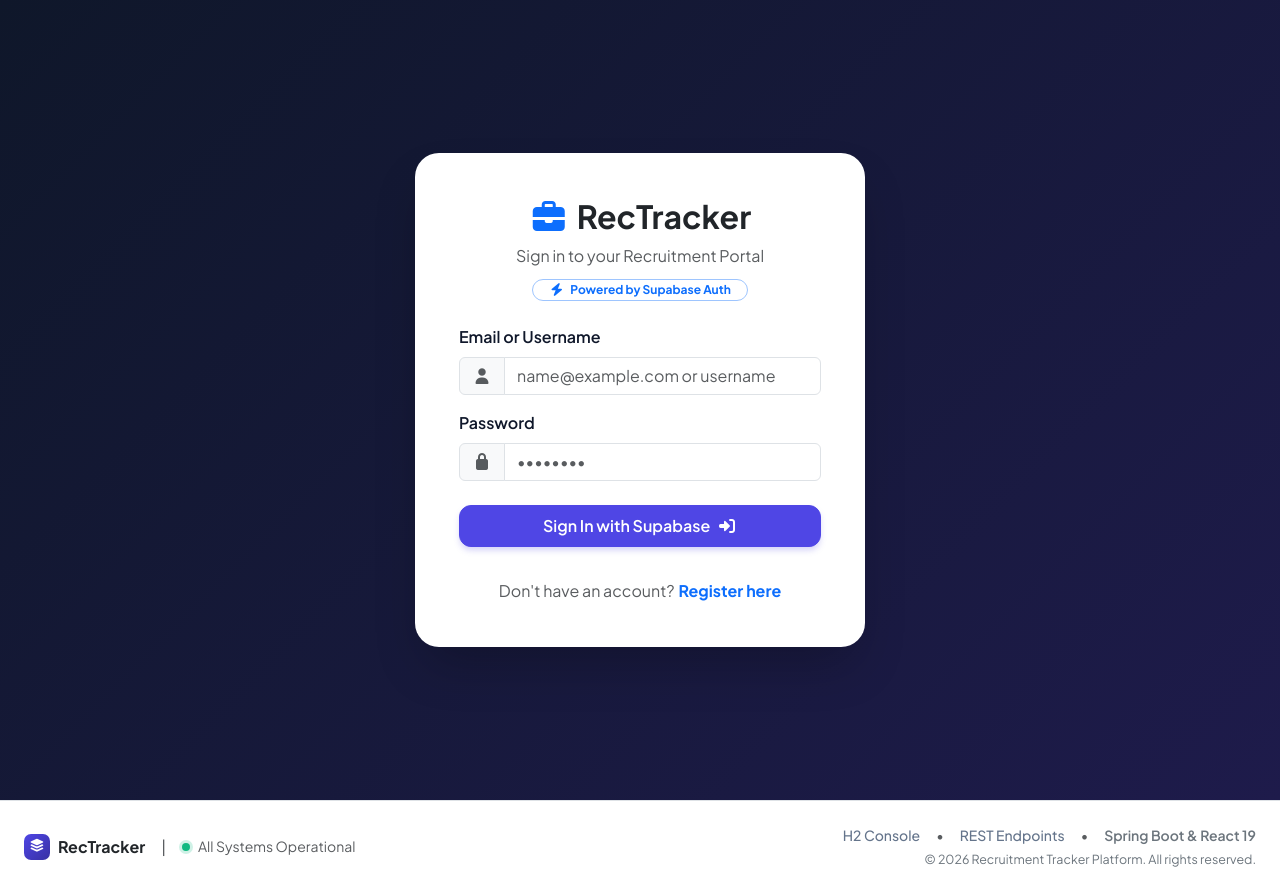
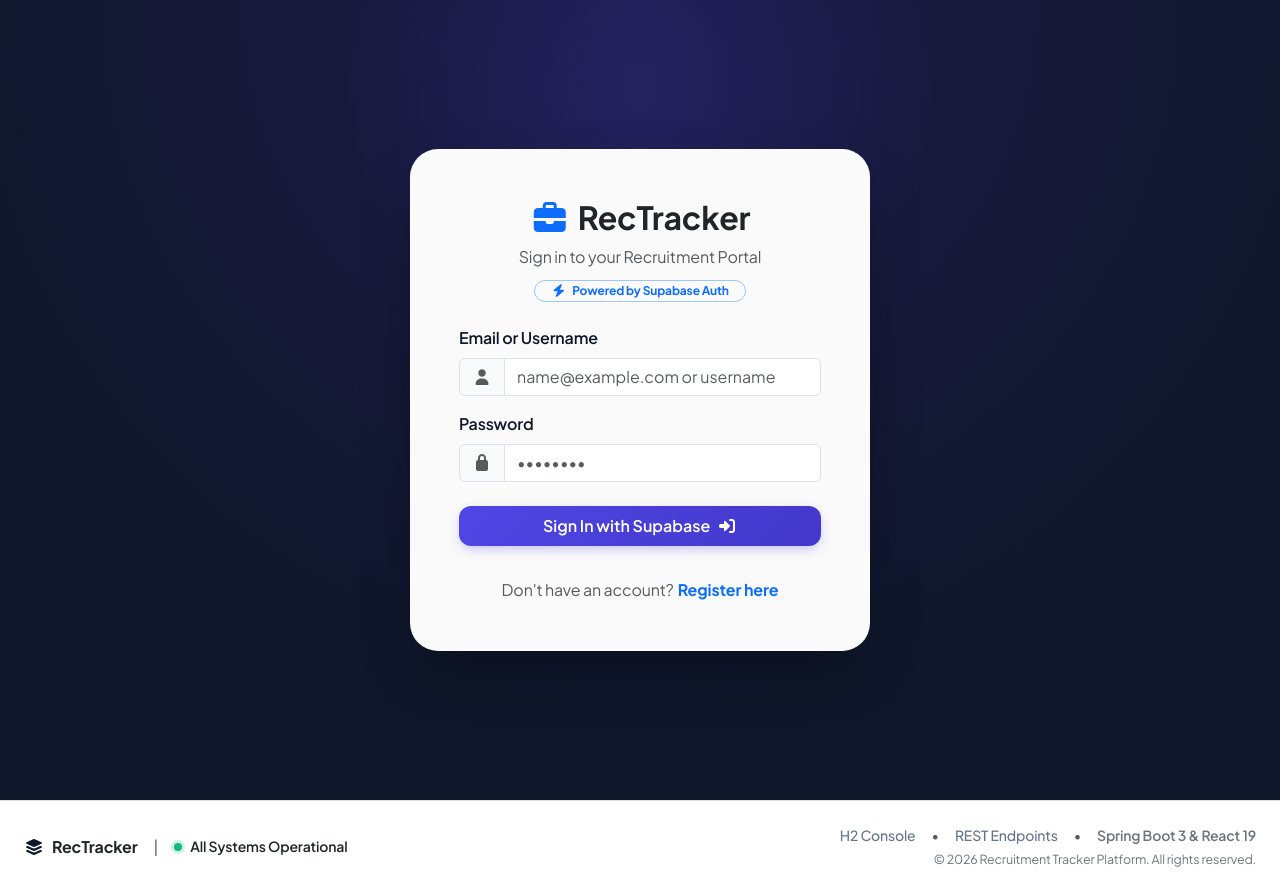
Before and after one commit to Rayyan-x95/Recruitment-Tracker, a React (Vite) app in the folder frontend/: page /login in a window 1280 px wide. Built offline with nearby package versions, Linux system fonts and the light colour scheme; no server answers; the HTML template or start-up script is replaced by a standard one.

Commit message:
Redo UI professionally like a modern enterprise SaaS platform

```diff
--- a/frontend/index.html
+++ b/frontend/index.html
@@ -4,7 +4,13 @@
     <meta charset="UTF-8" />
     <link rel="icon" type="image/svg+xml" href="/favicon.svg" />
     <meta name="viewport" content="width=device-width, initial-scale=1.0" />
-    <title>RecTracker - Recruitment & Candidate Pipeline Management</title>
+    <title>RecTracker - Talent Acquisition & Pipeline SaaS Platform</title>
+    <!-- Google Fonts -->
+    <link rel="preconnect" href="https://fonts.googleapis.com">
+    <link rel="preconnect" href="https://fonts.gstatic.com" crossorigin>
+    <link href="https://fonts.googleapis.com/css2?family=Plus+Jakarta+Sans:wght@300;400;500;600;700;800&family=Inter:wght@300;400;500;600;700&display=swap" rel="stylesheet">
+    <!-- FontAwesome icons -->
+    <link rel="stylesheet" href="https://cdnjs.cloudflare.com/ajax/libs/font-awesome/6.5.1/css/all.min.css" />
   </head>
   <body>
     <div id="root"></div>
--- a/frontend/src/components/Footer.jsx
+++ b/frontend/src/components/Footer.jsx
@@ -1,4 +1,5 @@
 import React from 'react';
+import { API_BASE_URL } from '../api/axiosConfig';
 
 const Footer = () => {
     return (
@@ -16,18 +17,18 @@
                         <span className="text-muted d-none d-sm-inline">|</span>
                         <div className="d-flex align-items-center gap-2 text-muted small">
                             <span className="status-dot-green"></span>
-                            <span>All Systems Operational</span>
+                            <span className="fw-semibold text-dark">All Systems Operational</span>
                         </div>
                     </div>
 
                     {/* Right: Technical Specs & Copyright */}
                     <div className="col-md-6 text-md-end text-muted small">
                         <div className="d-flex flex-wrap align-items-center justify-content-md-end gap-3 mb-1">
-                            <a href="http://localhost:8080/h2-console" target="_blank" rel="noreferrer" className="footer-link">H2 Console</a>
+                            <a href={`${API_BASE_URL.replace('/api', '')}/h2-console`} target="_blank" rel="noreferrer" className="footer-link">H2 Console</a>
                             <span>•</span>
-                            <a href="http://localhost:8080/api/candidates" target="_blank" rel="noreferrer" className="footer-link">REST Endpoints</a>
+                            <a href={`${API_BASE_URL}/candidates`} target="_blank" rel="noreferrer" className="footer-link">REST Endpoints</a>
                             <span>•</span>
-                            <span className="text-secondary fw-semibold">Spring Boot & React 19</span>
+                            <span className="text-secondary fw-semibold">Spring Boot 3 & React 19</span>
                         </div>
                         <p className="mb-0 text-secondary" style={{ fontSize: '0.78rem' }}>
                             &copy; {new Date().getFullYear()} Recruitment Tracker Platform. All rights reserved.
--- a/frontend/src/index.css
+++ b/frontend/src/index.css
@@ -1,4 +1,4 @@
-@import url('https://fonts.googleapis.com/css2?family=Plus+Jakarta+Sans:ital,wght@0,300;0,400;0,500;0,600;0,700;0,800;1,400&display=swap');
+@import url('https://fonts.googleapis.com/css2?family=Plus+Jakarta+Sans:wght@300;400;500;600;700;800&family=Inter:wght@300;400;500;600;700&display=swap');
 @import 'bootstrap/dist/css/bootstrap.min.css';
 @import '@fortawesome/fontawesome-free/css/all.min.css';
 
@@ -7,23 +7,39 @@
     --primary-hover: #4338ca;
     --primary-light: #eef2ff;
     --primary-border: #c7d2fe;
-    --secondary-color: #0f172a;
+
+    --accent-cyan: #06b6d4;
+    --accent-emerald: #10b981;
+    --accent-amber: #f59e0b;
+    --accent-rose: #f43f5e;
+    --accent-violet: #8b5cf6;
+
+    --dark-surface: #0f172a;
+    --dark-card: #1e293b;
     --bg-body: #f8fafc;
     --card-bg: #ffffff;
     --border-color: #e2e8f0;
+    --border-subtle: #f1f5f9;
+
     --text-main: #0f172a;
     --text-muted: #64748b;
-    --shadow-sm: 0 1px 3px rgba(0, 0, 0, 0.05);
-    --shadow-md: 0 4px 6px -1px rgba(0, 0, 0, 0.07), 0 2px 4px -1px rgba(0, 0, 0, 0.04);
-    --shadow-lg: 0 10px 25px -5px rgba(15, 23, 42, 0.08), 0 8px 10px -6px rgba(15, 23, 42, 0.04);
+    --text-light: #94a3b8;
+
+    --shadow-xs: 0 1px 2px 0 rgba(15, 23, 42, 0.03);
+    --shadow-sm: 0 1px 3px 0 rgba(15, 23, 42, 0.06), 0 1px 2px -1px rgba(15, 23, 42, 0.04);
+    --shadow-md: 0 4px 6px -1px rgba(15, 23, 42, 0.08), 0 2px 4px -2px rgba(15, 23, 42, 0.04);
+    --shadow-lg: 0 10px 25px -5px rgba(15, 23, 42, 0.1), 0 8px 10px -6px rgba(15, 23, 42, 0.04);
+    --shadow-xl: 0 20px 30px -10px rgba(15, 23, 42, 0.15);
 }
 
 body {
-    font-family: 'Plus Jakarta Sans', sans-serif;
+    font-family: 'Plus Jakarta Sans', 'Inter', -apple-system, BlinkMacSystemFont, sans-serif;
     background-color: var(--bg-body);
     color: var(--text-main);
     min-height: 100vh;
     -webkit-font-smoothing: antialiased;
+    -moz-osx-font-smoothing: grayscale;
+    letter-spacing: -0.01em;
 }
 
 #root {
@@ -32,108 +48,98 @@
     min-height: 100vh;
 }
 
-/* Minimal Professional Navbar & Footer */
+/* ==================== SAAS STICKY NAVIGATION ==================== */
 .navbar-sticky-wrapper {
     position: sticky;
     top: 0;
-    z-index: 1020;
+    z-index: 1030;
 }
 
 .navbar-minimal {
-    background: rgba(255, 255, 255, 0.94);
-    -webkit-backdrop-filter: blur(12px);
-    backdrop-filter: blur(12px);
-    border-bottom: 1px solid #e2e8f0;
+    background: rgba(255, 255, 255, 0.88);
+    -webkit-backdrop-filter: blur(16px) saturate(180%);
+    backdrop-filter: blur(16px) saturate(180%);
+    border-bottom: 1px solid rgba(226, 232, 240, 0.8);
     padding: 0.65rem 0;
-    box-shadow: 0 1px 3px rgba(15, 23, 42, 0.04);
+    box-shadow: var(--shadow-xs);
+    transition: background-color 0.2s ease, border-color 0.2s ease;
 }
 
 .navbar-brand-minimal {
     display: flex;
     align-items: center;
-    gap: 0.55rem;
+    gap: 0.65rem;
     text-decoration: none;
 }
 
 .brand-icon-sq {
-    width: 34px;
-    height: 34px;
-    background: linear-gradient(135deg, #4f46e5 0%, #3730a3 100%);
+    width: 36px;
+    height: 36px;
+    background: linear-gradient(135deg, #4f46e5 0%, #06b6d4 100%);
     color: #ffffff;
-    border-radius: 9px;
+    border-radius: 10px;
     display: flex;
     align-items: center;
     justify-content: center;
-    font-size: 1rem;
-    box-shadow: 0 3px 6px -1px rgba(79, 70, 229, 0.3);
-}
-
-.brand-icon-sm {
-    width: 26px;
-    height: 26px;
-    background: linear-gradient(135deg, #4f46e5 0%, #3730a3 100%);
-    color: #ffffff;
-    border-radius: 7px;
-    display: flex;
-    align-items: center;
-    justify-content: center;
-    font-size: 0.8rem;
+    font-size: 1.05rem;
+    box-shadow: 0 4px 12px -2px rgba(79, 70, 229, 0.35);
 }
 
 .brand-text {
     font-weight: 800;
-    font-size: 1.25rem;
-    letter-spacing: -0.4px;
-    color: #0f172a;
+    font-size: 1.28rem;
+    letter-spacing: -0.5px;
+    color: var(--dark-surface);
 }
 
 .brand-badge {
-    font-size: 0.65rem;
+    font-size: 0.62rem;
     font-weight: 700;
-    background: #eef2ff;
-    color: #4f46e5;
-    border: 1px solid #c7d2fe;
-    padding: 0.12rem 0.45rem;
+    background: linear-gradient(135deg, #eef2ff 0%, #e0e7ff 100%);
+    color: var(--primary-color);
+    border: 1px solid var(--primary-border);
+    padding: 0.15rem 0.5rem;
     border-radius: 6px;
     text-transform: uppercase;
-    letter-spacing: 0.5px;
+    letter-spacing: 0.6px;
 }
 
 .nav-link-minimal {
     font-weight: 600;
     font-size: 0.88rem;
-    color: #64748b;
-    padding: 0.5rem 0.85rem;
-    border-radius: 8px;
+    color: var(--text-muted);
+    padding: 0.5rem 0.9rem;
+    border-radius: 10px;
     text-decoration: none;
-    transition: all 0.15s ease;
+    transition: all 0.2s cubic-bezier(0.4, 0, 0.2, 1);
     display: inline-flex;
     align-items: center;
 }
 
 .nav-link-minimal:hover {
-    color: #0f172a;
+    color: var(--dark-surface);
     background-color: #f1f5f9;
 }
 
 .nav-link-minimal.active {
-    color: #4f46e5;
-    background-color: #eef2ff;
+    color: var(--primary-color);
+    background-color: var(--primary-light);
     font-weight: 700;
 }
 
 .user-profile-btn {
     background: #ffffff;
-    border: 1px solid #e2e8f0;
+    border: 1px solid var(--border-color);
     border-radius: 30px;
     padding: 0.3rem 0.85rem 0.3rem 0.35rem;
     transition: all 0.2s ease;
-    box-shadow: 0 1px 2px rgba(0, 0, 0, 0.04);
+    box-shadow: var(--shadow-xs);
 }
 
 .user-profile-btn:hover, .user-profile-btn:focus {
     background: #f8fafc;
     border-color: #cbd5e1;
+    box-shadow: var(--shadow-sm);
 }
 
 .avatar-circle {
@@ -143,91 +149,60 @@
     background: linear-gradient(135deg, #4f46e5 0%, #6366f1 100%);
     color: #ffffff;
     font-weight: 700;
-    font-size: 0.78rem;
+    font-size: 0.8rem;
     display: flex;
     align-items: center;
     justify-content: center;
     letter-spacing: 0.5px;
+    box-shadow: 0 2px 5px rgba(79, 70, 229, 0.25);
 }
 
 .user-name-text {
     font-size: 0.82rem;
     font-weight: 700;
-    color: #0f172a;
+    color: var(--dark-surface);
 }
 
 .user-role-sub {
     font-size: 0.65rem;
-    font-weight: 600;
-    color: #64748b;
+    font-weight: 700;
+    color: var(--text-muted);
     text-transform: uppercase;
     letter-spacing: 0.4px;
 }
 
 .dropdown-menu-minimal {
-    border-radius: 12px;
-    border: 1px solid #e2e8f0;
-    box-shadow: var(--shadow-lg) !important;
-    padding: 0.4rem 0;
-    min-width: 230px;
+    border-radius: 14px;
+    border: 1px solid var(--border-color);
+    box-shadow: var(--shadow-xl) !important;
+    padding: 0.5rem 0;
+    min-width: 240px;
+    animation: dropdownFade 0.2s ease-out;
 }
 
-.transition-transform {
-    transition: transform 0.2s ease;
+@keyframes dropdownFade {
+    from { opacity: 0; transform: translateY(-8px); }
+    to { opacity: 1; transform: translateY(0); }
 }
 
-.rotate-180 {
-    transform: rotate(180deg);
-}
-
-.fs-xs {
-    font-size: 0.72rem;
-}
-
-/* Footer Minimal */
-.footer-minimal {
-    background-color: #ffffff;
-    border-top: 1px solid #e2e8f0;
-}
-
-.status-dot-green {
-    width: 8px;
-    height: 8px;
-    border-radius: 50%;
-    background-color: #10b981;
-    display: inline-block;
-    box-shadow: 0 0 0 3px rgba(16, 185, 129, 0.2);
-}
-
-.footer-link {
-    color: #64748b;
-    text-decoration: none;
-    font-weight: 500;
-    transition: color 0.15s ease;
-}
-
-.footer-link:hover {
-    color: #4f46e5;
-    text-decoration: underline;
-}
-
-/* Cards */
+/* ==================== SAAS CARDS & CONTAINERS ==================== */
 .card-custom {
     background-color: var(--card-bg);
     border: 1px solid var(--border-color);
-    border-radius: 18px;
+    border-radius: 20px;
     box-shadow: var(--shadow-sm);
-    transition: transform 0.2s ease, box-shadow 0.2s ease;
+    transition: transform 0.2s ease, box-shadow 0.2s ease, border-color 0.2s ease;
 }
 
 .card-custom:hover {
+    border-color: #cbd5e1;
     box-shadow: var(--shadow-md);
 }
 
 .card-header-custom {
     background-color: transparent;
     border-bottom: 1px solid var(--border-color);
-    padding: 1.25rem 1.5rem;
+    padding: 1.25rem 1.6rem;
     font-weight: 700;
     font-size: 1.05rem;
     display: flex;
@@ -238,28 +213,45 @@
 /* Stat Cards */
 .stat-card {
     border: 1px solid var(--border-color);
-    border-radius: 18px;
-    padding: 1.5rem;
+    border-radius: 20px;
+    padding: 1.6rem;
     background: #ffffff;
     box-shadow: var(--shadow-sm);
-    transition: transform 0.25s ease, box-shadow 0.25s ease;
+    transition: transform 0.25s cubic-bezier(0.4, 0, 0.2, 1), box-shadow 0.25s ease, border-color 0.25s ease;
     position: relative;
     overflow: hidden;
+}
+
+.stat-card::after {
+    content: '';
+    position: absolute;
+    top: 0;
+    left: 0;
+    right: 0;
+    height: 4px;
+    background: transparent;
+    transition: background 0.25s ease;
 }
 
 .stat-card:hover {
     transform: translateY(-4px);
     box-shadow: var(--shadow-lg);
+    border-color: #cbd5e1;
 }
 
+.stat-card.candidates::after { background: linear-gradient(90deg, #4f46e5, #6366f1); }
+.stat-card.interviews::after { background: linear-gradient(90deg, #0284c7, #38bdf8); }
+.stat-card.offers::after { background: linear-gradient(90deg, #d97706, #fbbf24); }
+.stat-card.hires::after { background: linear-gradient(90deg, #16a34a, #4ade80); }
+
 .stat-card .stat-icon {
-    width: 54px;
-    height: 54px;
-    border-radius: 14px;
+    width: 52px;
+    height: 52px;
+    border-radius: 16px;
     display: flex;
     align-items: center;
     justify-content: center;
-    font-size: 1.45rem;
+    font-size: 1.4rem;
     margin-bottom: 1rem;
 }
 
@@ -269,26 +261,26 @@
 .stat-card.hires .stat-icon { background: #dcfce7; color: #16a34a; }
 
 .stat-card .stat-value {
-    font-size: 2.1rem;
+    font-size: 2.2rem;
     font-weight: 800;
     line-height: 1;
-    color: var(--text-main);
-    letter-spacing: -0.5px;
+    color: var(--dark-surface);
+    letter-spacing: -0.6px;
 }
 
 .stat-card .stat-label {
-    font-size: 0.82rem;
+    font-size: 0.8rem;
     font-weight: 700;
     color: var(--text-muted);
     text-transform: uppercase;
     letter-spacing: 0.6px;
-    margin-top: 0.4rem;
+    margin-top: 0.45rem;
 }
 
-/* Status Badges */
+/* ==================== BADGES & PILLS ==================== */
 .badge-status {
-    padding: 0.42em 0.85em;
-    font-size: 0.76rem;
+    padding: 0.45em 0.9em;
+    font-size: 0.75rem;
     font-weight: 700;
     border-radius: 30px;
     text-transform: uppercase;
@@ -311,13 +303,12 @@
 .badge-pending { background-color: #fef3c7; color: #b45309; border: 1px solid #fde68a; }
 .badge-accepted { background-color: #dcfce7; color: #15803d; border: 1px solid #bbf7d0; }
 
-/* Skill Pills */
 .skill-pill {
     background-color: #f1f5f9;
     color: #334155;
     font-size: 0.78rem;
     font-weight: 600;
-    padding: 0.25rem 0.65rem;
+    padding: 0.28rem 0.7rem;
     border-radius: 8px;
     display: inline-block;
     margin-right: 0.35rem;
@@ -325,40 +316,43 @@
     border: 1px solid #e2e8f0;
 }
 
-/* Custom Buttons */
+/* ==================== BUTTONS ==================== */
 .btn-primary-custom {
-    background-color: var(--primary-color);
-    border-color: var(--primary-color);
+    background: linear-gradient(135deg, #4f46e5 0%, #4338ca 100%);
+    border: none;
     color: #ffffff;
     font-weight: 600;
     border-radius: 12px;
-    padding: 0.55rem 1.35rem;
-    box-shadow: 0 4px 6px -1px rgba(79, 70, 229, 0.25);
-    transition: all 0.2s ease;
+    padding: 0.6rem 1.4rem;
+    box-shadow: 0 4px 12px -2px rgba(79, 70, 229, 0.35);
+    transition: all 0.2s cubic-bezier(0.4, 0, 0.2, 1);
 }
 
 .btn-primary-custom:hover {
-    background-color: var(--primary-hover);
-    border-color: var(--primary-hover);
+    background: linear-gradient(135deg, #4338ca 0%, #3730a3 100%);
     color: #ffffff;
-    box-shadow: 0 6px 12px -2px rgba(79, 70, 229, 0.35);
+    box-shadow: 0 8px 16px -2px rgba(79, 70, 229, 0.45);
     transform: translateY(-1px);
 }
 
-/* Table Styling */
+/* ==================== TABLES ==================== */
+.table-custom {
+    margin-bottom: 0;
+}
+
 .table-custom th {
     background-color: #f8fafc;
     color: var(--text-muted);
     font-weight: 700;
-    font-size: 0.78rem;
+    font-size: 0.76rem;
     text-transform: uppercase;
     letter-spacing: 0.6px;
     border-bottom: 1px solid var(--border-color);
-    padding: 0.95rem 1.1rem;
+    padding: 1rem 1.25rem;
 }
 
 .table-custom td {
-    padding: 1.1rem;
+    padding: 1.15rem 1.25rem;
     vertical-align: middle;
     border-bottom: 1px solid var(--border-color);
     font-size: 0.92rem;
@@ -369,41 +363,90 @@
 }
 
 .table-custom tbody tr:hover {
-    background-color: #f1f5f9;
+    background-color: #f8fafc;
 }
 
-/* Star Rating Component */
+/* ==================== STAR RATING ==================== */
 .star-rating {
     display: inline-flex;
-    gap: 0.25rem;
+    gap: 0.3rem;
     cursor: pointer;
 }
 
 .star-rating .star {
-    font-size: 1.3rem;
+    font-size: 1.35rem;
     color: #cbd5e1;
-    transition: color 0.15s ease;
+    transition: color 0.15s ease, transform 0.15s ease;
 }
 
 .star-rating .star.filled {
     color: #f59e0b;
 }
 
-/* Auth Cards */
+.star-rating .star:hover {
+    transform: scale(1.15);
+}
+
+/* ==================== AUTH CONTAINER ==================== */
 .auth-container {
     min-height: 100vh;
     display: flex;
     align-items: center;
     justify-content: center;
-    background: linear-gradient(135deg, #0f172a 0%, #1e1b4b 100%);
-    padding: 2rem 1rem;
+    background: radial-gradient(circle at 50% 0%, #1e1b4b 0%, #0f172a 70%);
+    padding: 2.5rem 1rem;
+    position: relative;
+    overflow: hidden;
+}
+
+.auth-container::before {
+    content: '';
+    position: absolute;
+    width: 600px;
+    height: 600px;
+    background: radial-gradient(circle, rgba(79, 70, 229, 0.15) 0%, transparent 70%);
+    top: -200px;
+    left: 50%;
+    transform: translateX(-50%);
+    pointer-events: none;
 }
 
 .auth-card {
-    background: #ffffff;
-    border-radius: 24px;
-    box-shadow: 0 25px 50px -12px rgba(0, 0, 0, 0.25);
-    padding: 2.75rem;
+    background: rgba(255, 255, 255, 0.98);
+    -webkit-backdrop-filter: blur(20px);
+    backdrop-filter: blur(20px);
+    border-radius: 28px;
+    box-shadow: 0 25px 60px -15px rgba(0, 0, 0, 0.4);
+    padding: 3rem;
     width: 100%;
-    max-width: 450px;
+    max-width: 460px;
+    border: 1px solid rgba(255, 255, 255, 0.2);
+    position: relative;
+    z-index: 1;
 }
+
+.status-dot-green {
+    width: 8px;
+    height: 8px;
+    border-radius: 50%;
+    background-color: #10b981;
+    display: inline-block;
+    box-shadow: 0 0 0 3px rgba(16, 185, 129, 0.2);
+}
+
+.footer-minimal {
+    background-color: #ffffff;
+    border-top: 1px solid var(--border-color);
+}
+
+.footer-link {
+    color: var(--text-muted);
+    text-decoration: none;
+    font-weight: 500;
+    transition: color 0.15s ease;
+}
+
+.footer-link:hover {
+    color: var(--primary-color);
+    text-decoration: underline;
+}
```
Also changed, not shown: frontend/src/components/Navbar.jsx (+4 -3 lines).
